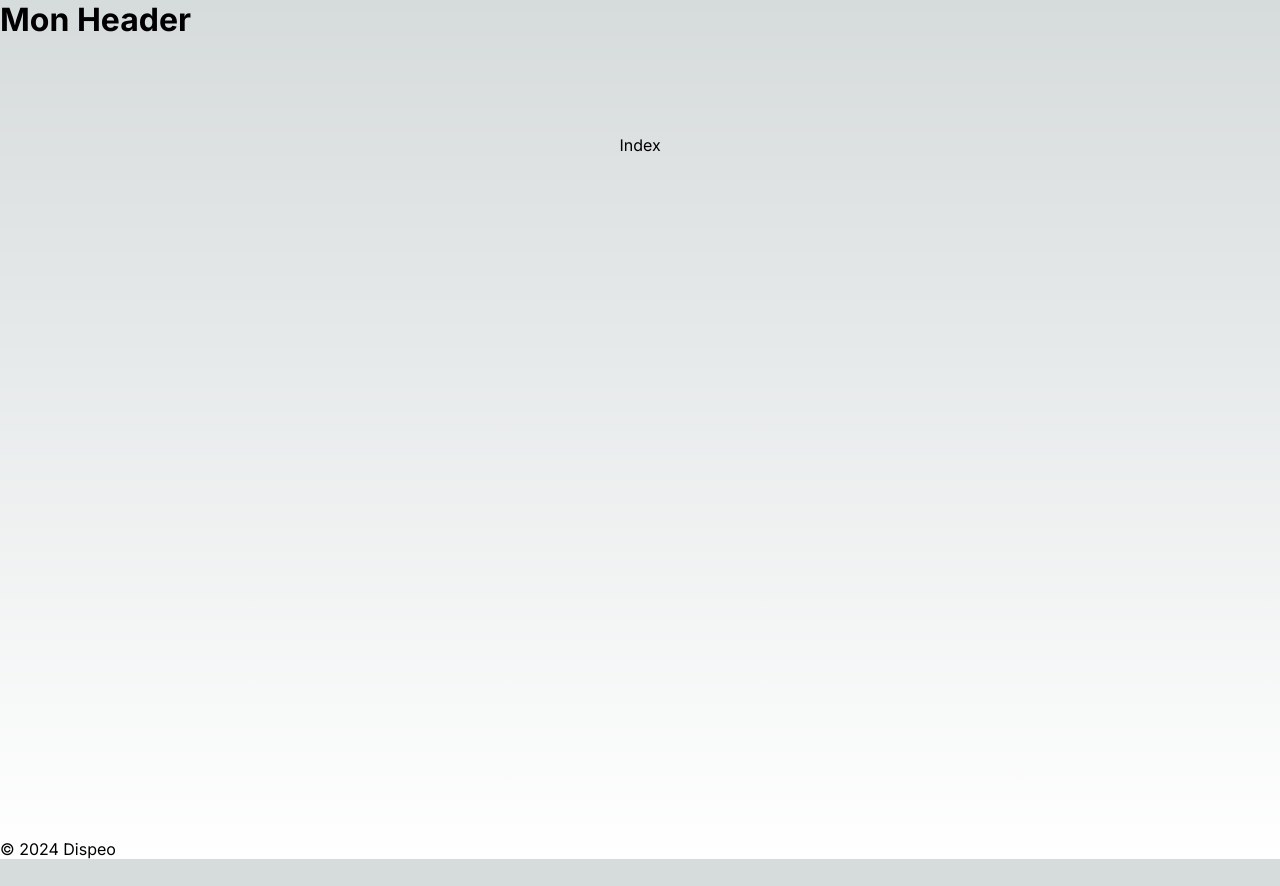
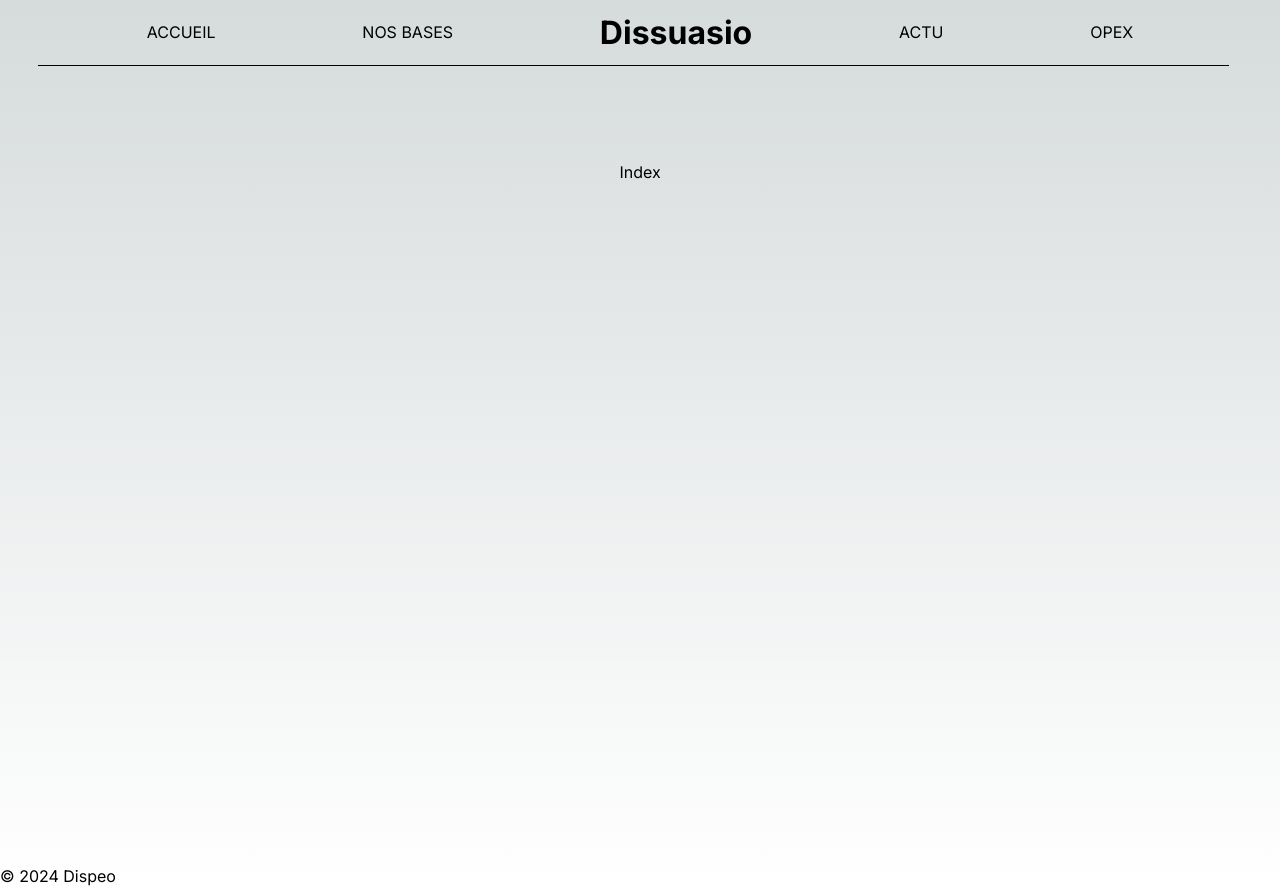
Before and after one commit to Florianrcht/Dissuasio, a Next.js app in the folder client/: page / in a window 1280 px wide. Before the commit the page ends 859 px from the top, so only its background shows below. Built offline with nearby package versions, Linux system fonts and the light colour scheme.

Commit message:
V1 - Header

```diff
--- /dev/null
+++ b/client/app/header/header.css
@@ -0,0 +1,13 @@
+.header_div{
+    display: flex;
+    justify-content: space-evenly;
+    align-items: center;
+    padding-top: 1%;
+    padding-bottom: 1%;
+}
+.header_border{
+    position: relative;
+    border-bottom: solid 1px;
+    left: 3%;
+    width: 93%;
+}
--- a/client/app/header/header.tsx
+++ b/client/app/header/header.tsx
@@ -1,9 +1,18 @@
+import './header.css';
 import React from 'react';
 
 const Header: React.FC = () => {
     return (
         <header>
-            <h1>Mon Header</h1>
+            <div className='header_div'>
+                <a href="#">ACCUEIL</a>
+                <a href="#">NOS BASES</a>
+                <h1>Dissuasio</h1>
+                <a href="#">ACTU</a>
+                <a href="#">OPEX</a>
+            </div>
+            <div className='header_border'>
+            </div>
         </header>
     );
 };
--- a/client/app/layout.tsx
+++ b/client/app/layout.tsx
@@ -7,8 +7,8 @@ import Footer from "./footer/footer";
 const inter = Inter({ subsets: ["latin"] });
 
 export const metadata: Metadata = {
-  title: "Create Next App",
-  description: "Generated by create next app",
+  title: "Dissuasio",
+  description: "Site Web Dissuasio",
 };
 
 export default function RootLayout({
--- a/client/app/page.tsx
+++ b/client/app/page.tsx
@@ -1,4 +1,3 @@
-import Image from "next/image";
 import styles from "./page.module.css";
 import React from "react";
 export default function Home() {
```
